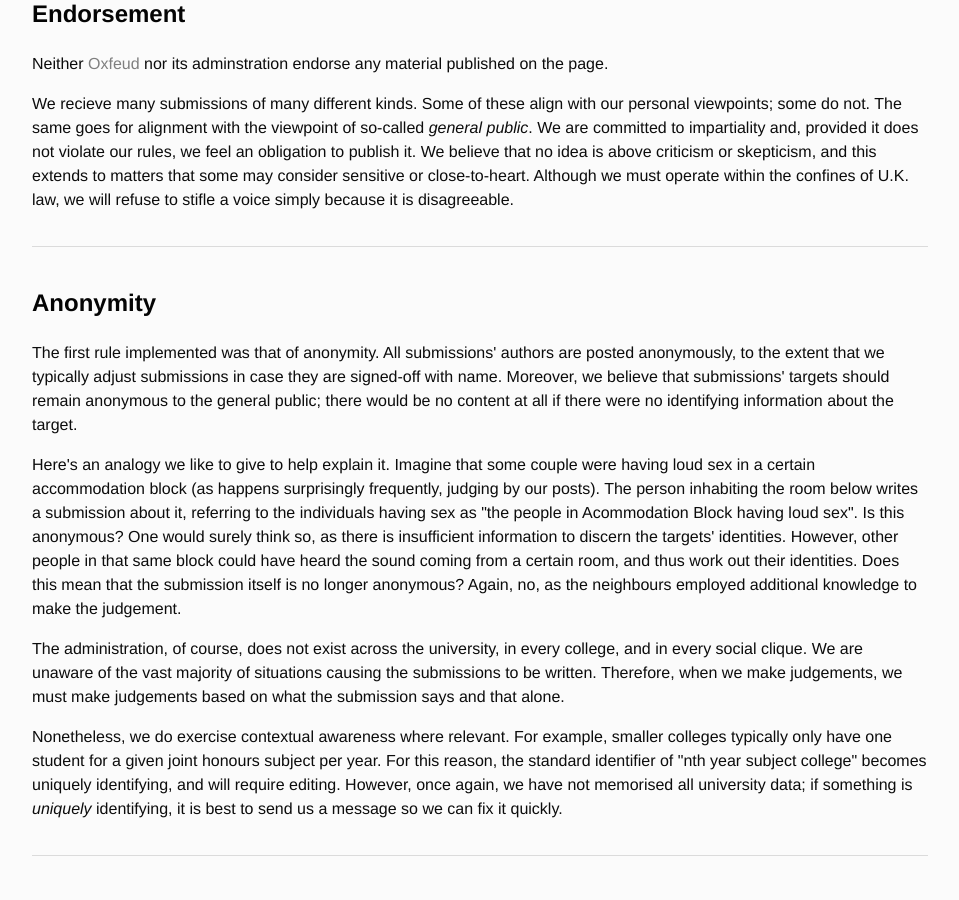
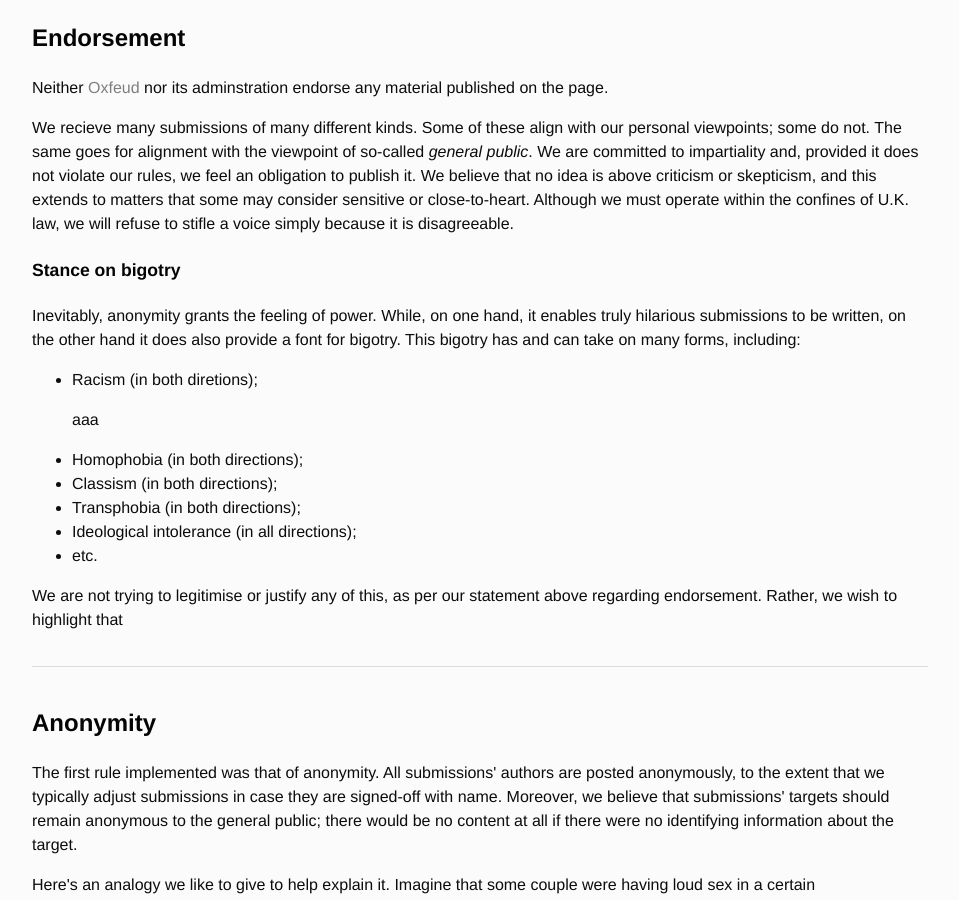
Before and after one commit to Oxfeud/oxfeud.github.io, a Jekyll site: the page built from index.html, in a window 1280 px wide and 900 px high, scrolled down 1957 px. Shown: the whole window, without its empty margins (160-1119 px from the left). Built offline with Jekyll 4.4.1, drawn with Linux system fonts in a browser that asks for light colours.

Commit message:
Update index.html

```diff
--- a/index.html
+++ b/index.html
@@ -11,7 +11,11 @@ title: Oxfeud - FAQ
 		<li>Nomenclature</li>
 		<li>Submission methods</li>
 		<li>Inspiration and design</li>
-		<li>Endorsement</li>
+		<li>Endorsement
+			<ol>
+			<li>Stance on bigotry</li>
+			</ol>
+		</li>
 		<li>Anonymity</li>
 		<li>Rules and moderation
 			<ol>
@@ -57,6 +61,17 @@ title: Oxfeud - FAQ
 	<h3>Endorsement</h3>
 	<p>Neither <a href="https://www.facebook.com/oxfeud">Oxfeud</a> nor its adminstration endorse any material published on the page.</p>
 	<p>We recieve many submissions of many different kinds. Some of these align with our personal viewpoints; some do not. The same goes for alignment with the viewpoint of so-called <i>general public</i>. We are committed to impartiality and, provided it does not violate our rules, we feel an obligation to publish it. We believe that no idea is above criticism or skepticism, and this extends to matters that some may consider sensitive or close-to-heart. Although we must operate within the confines of U.K. law, we will refuse to stifle a voice simply because it is disagreeable.</p>
+	<h4>Stance on bigotry</h4>
+	<p>Inevitably, anonymity grants the feeling of power. While, on one hand, it enables truly hilarious submissions to be written, on the other hand it does also provide a font for bigotry. This bigotry has and can take on many forms, including:</p>
+	<ul>
+		<li>Racism (in both diretions);<p>aaa</p></li>
+		<li>Homophobia (in both directions);</li>
+		<li>Classism (in both directions);</li>
+		<li>Transphobia (in both directions);</li>
+		<li>Ideological intolerance (in all directions);</li>
+		<li>etc.</li>
+	</ul>
+	<p>We are not trying to legitimise or justify any of this, as per our statement above regarding endorsement. Rather, we wish to highlight that </p>
 	<br />
 	<div style="border-top: 1px solid #dbdbdb; font-size: 0em; margin-top: 2em; margin-bottom: 2em;"></div>
 	<br />
```
